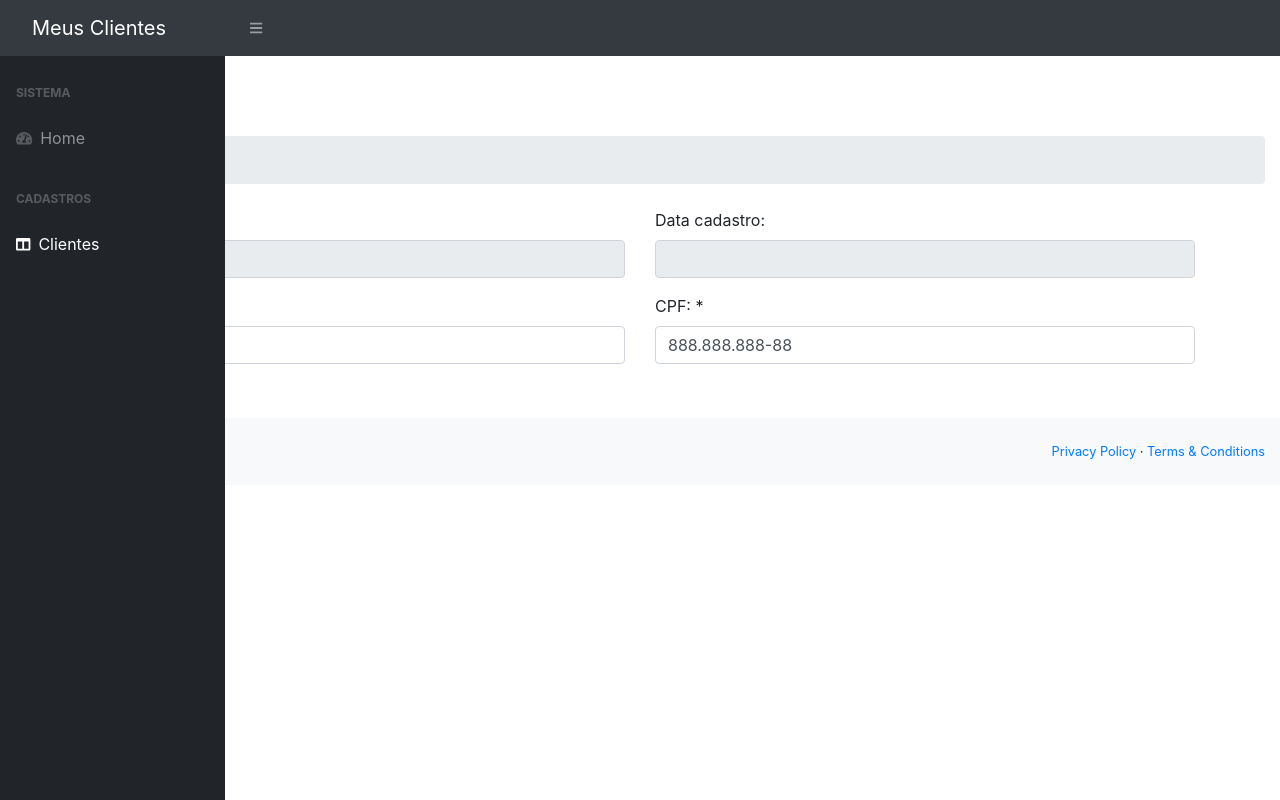
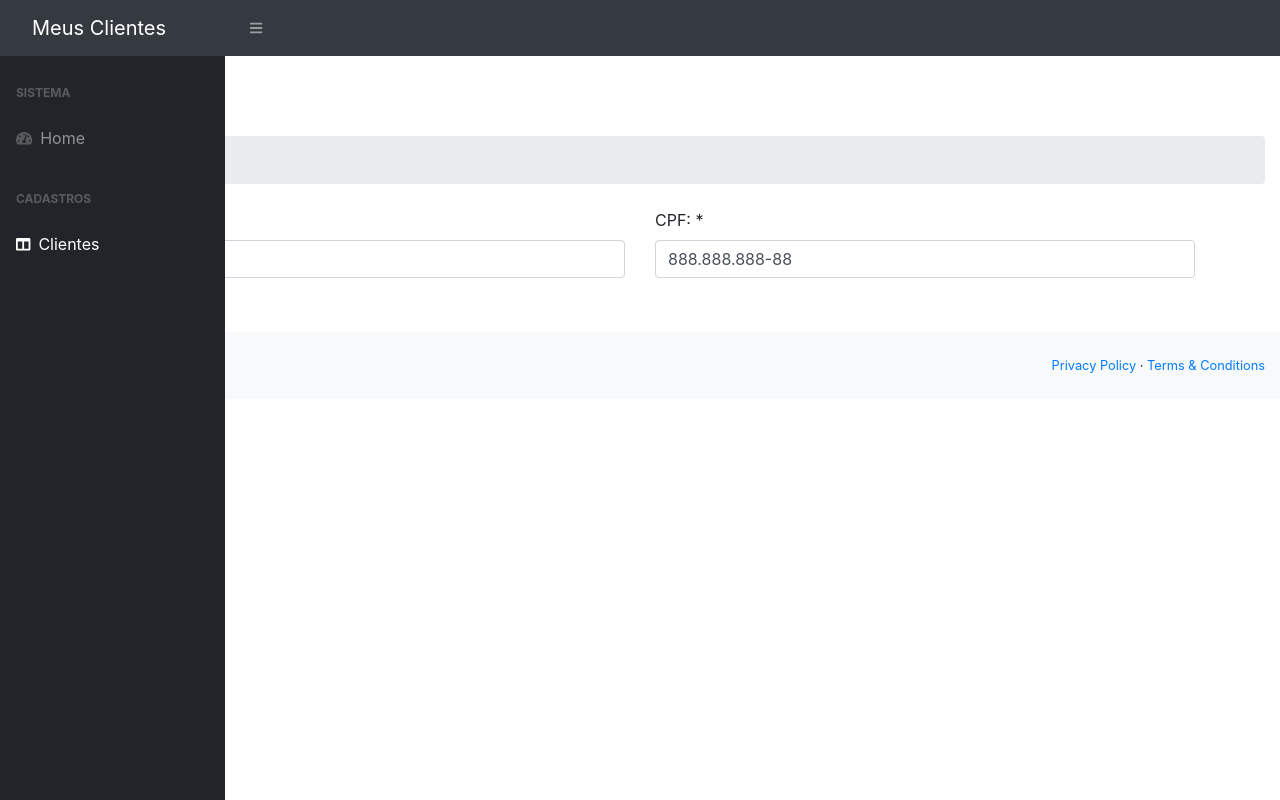
Before and after one commit to gustavo-medeiros18/clientes-app, an Angular app: page /clientes-form in a window 1280 px wide. Built offline with nearby package versions, Linux system fonts and the light colour scheme.

Commit message:
Adds ngIf directive in id and user row in clientes form template.

```diff
--- a/src/app/clientes/clientes-form/clientes-form.component.html
+++ b/src/app/clientes/clientes-form/clientes-form.component.html
@@ -37,7 +37,7 @@
       </div>
     </div>
 
-    <div class="row">
+    <div class="row" *ngIf="cliente.id">
       <div class="col-md-6">
         <div class="form-group">
           <label>ID:</label>
```
